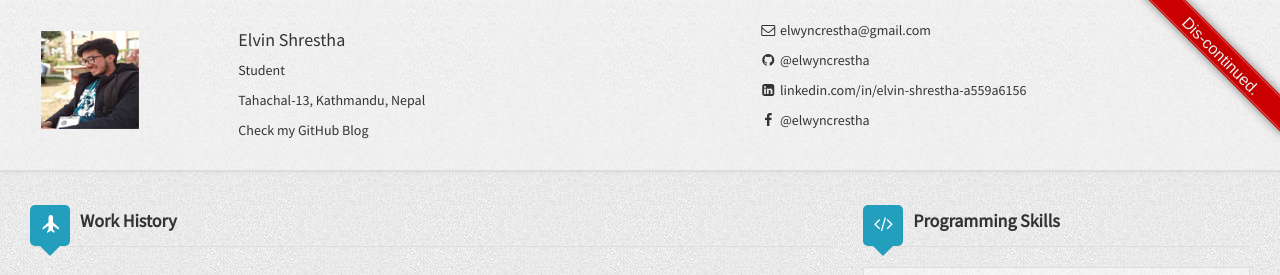
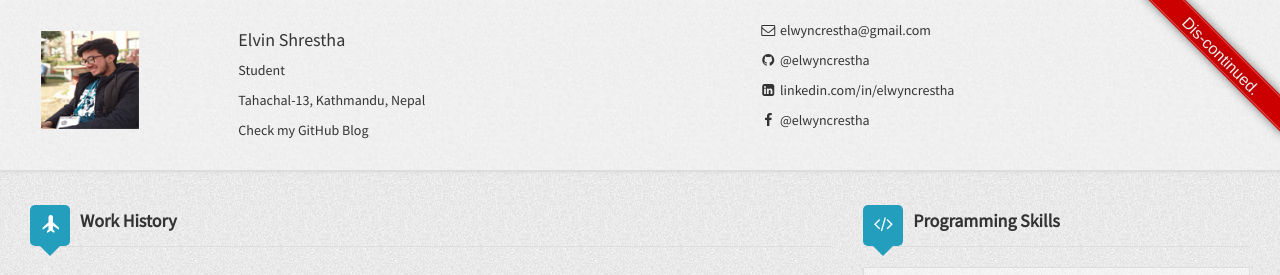
Before and after one commit to elwyncrestha/elwyncrestha.github.io-old, a Jekyll site: the page built from index.html, in a window 1280 px wide. Shown: the top 275 px of the page. Built offline with Jekyll 4.4.1, drawn with Linux system fonts in a browser that asks for light colours; nearby versions of some CDN libraries; some of the changed lines change nothing that is shown.

Commit message:
Refactor: Changed baseurls

```diff
--- a/_config.yml
+++ b/_config.yml
@@ -2,8 +2,8 @@
 title: Elvin Shrestha
 description: Elvin Shrestha's Curriculum Vitae
 favicon: /assets/img/avatar.JPG
-baseurl: https://elwyncrestha.github.io
-url: https://elwyncrestha.github.io
+baseurl: https://elwyncrestha.github.io-old
+url: https://elwyncrestha.github.io-old
 rss_url: /pages/atom.xml
 google_analytics: UA-132466874-1
 
@@ -21,7 +21,7 @@
   email: elwyncrestha@gmail.com
   link: https://elwyncrestha.github.io
   github: elwyncrestha
-  linkedin: elvin-shrestha-a559a6156
+  linkedin: elwyncrestha
   facebook: elwyncrestha
   gavatar: /resumecard/assets/img/avatar.JPG
   workHistory:
```
